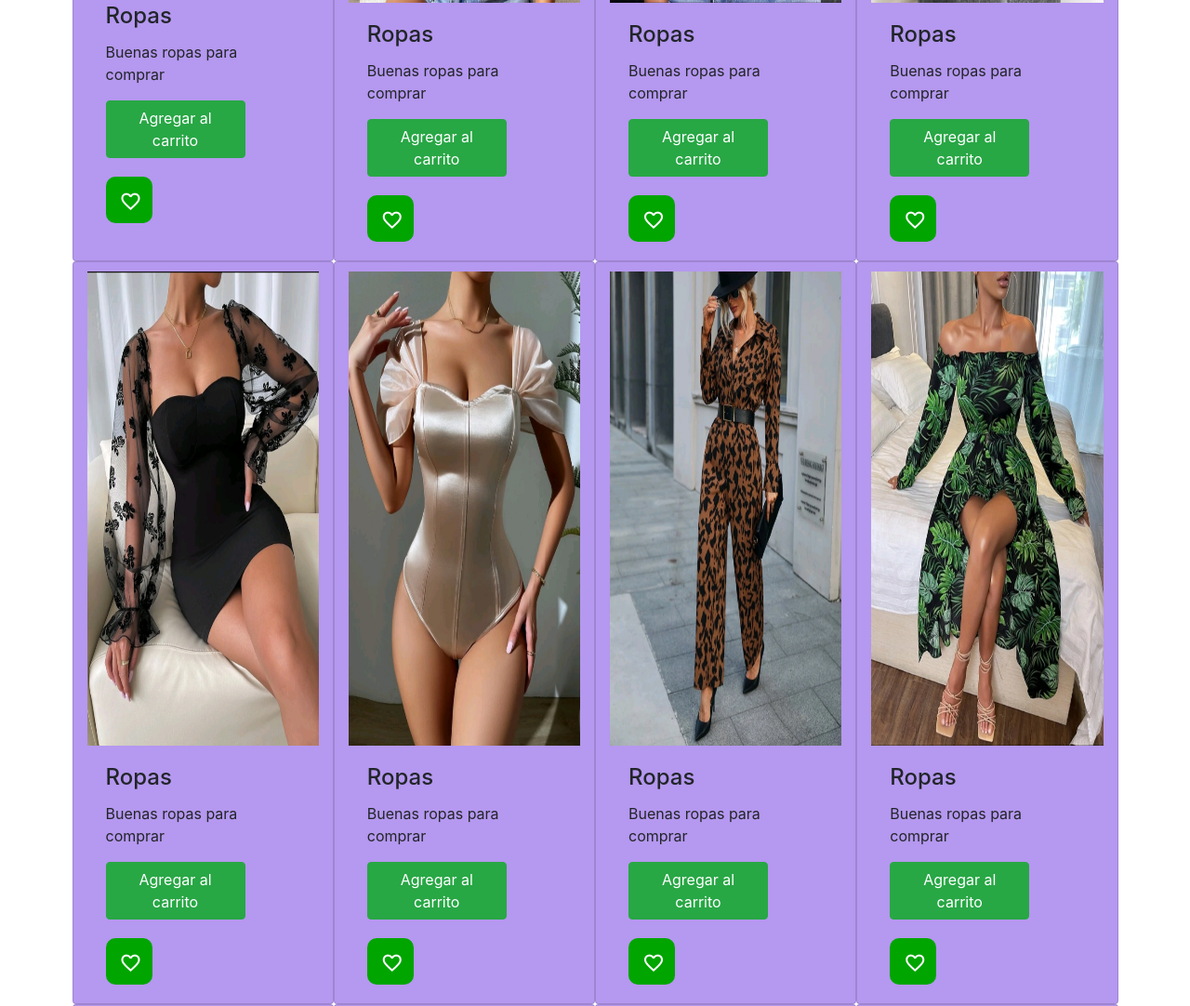
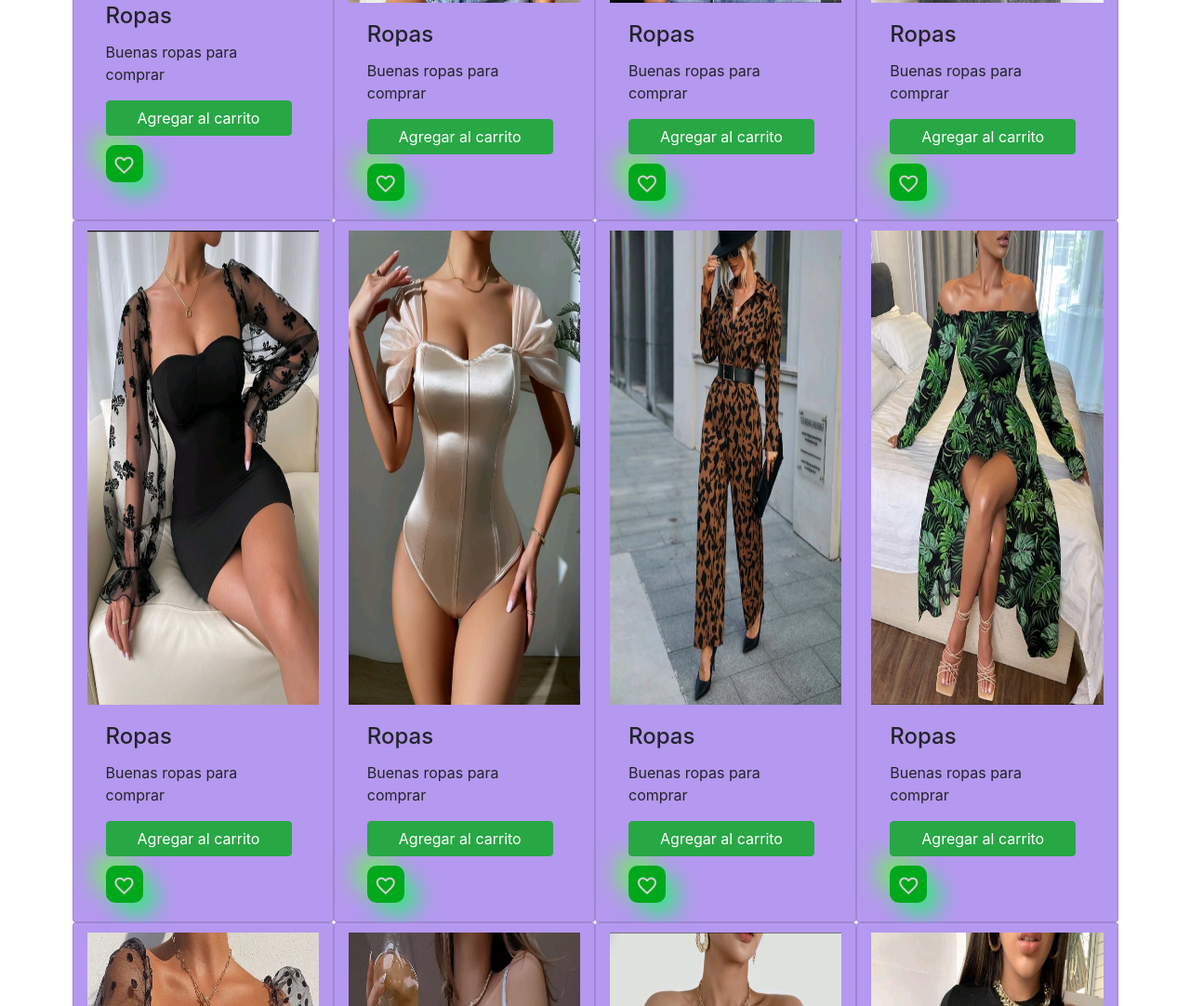
Before and after one commit to Asgaroht/SoulStore---Alex-Mendoza, a plain HTML site: page Paginas/ropa.html in a window 1280 px wide. Shown: the part 912-1994 px from the top of the page at 93% size. Drawn offline with nearby package versions, Linux system fonts and the light colour scheme.

Commit message:
V4 pulido de animaciones en paginas de ventas

```diff
--- a/CSS/Style.css
+++ b/CSS/Style.css
@@ -204,18 +204,33 @@ main h2{
     color: #3D348B;
 }
 .btn-success{
-    width: 150px;
-    display: inline-block;
-    margin-bottom: 20px;
+    width: 200px;
+    margin-bottom: 10px;
     margin-right: 10px;
 }
-.favorite{
-    background-color: rgb(0, 165, 0);
+.icono{
+    display: grid;
+    justify-content: center;
+    width: 1em;
+    height: 1em;
+    color: rgb(207, 207, 207);
+    font-size: 2.5em;
+    padding: 10px;
     border-radius: 10px;
-    padding: 15px;
-    width: 50px;
-    height: 50px;
-    color: white;
+    background: #00a81c;
+    box-shadow: 12px 12px 24px #36e980, -12px -12px 24px #73e969;
+}
+.corazon:hover{
+    color: rgb(183, 0, 255);
+    cursor: pointer;
+}
+.corazon:active{
+    transform: scale(1.15);
+    transition: box-shadow .3s, transform 6s cubic-bezier(.5,4,1,2);
+    box-shadow: inset -2px -2px 8px rgb(72, 255, 0),
+    inset -2px -2px 12px rgba(39, 194, 0, 0.5),
+    inset 2px 2px 4px rgba(27, 114, 1, 0.1),
+    inset 2px 2px 8px rgba(0,0,0, 0.15);
 }
 /*Pagina Ubicanos*/
 .Ubicanos h3{
--- a/Paginas/ropa.html
+++ b/Paginas/ropa.html
@@ -47,9 +47,10 @@
                         <h4 class="card-title">Ropas</h4>
                         <pclass="card-text">Buenas ropas para comprar</p>
                         <a href="#" class="btn btn-success"> Agregar al carrito </a>
-                        <span class="material-symbols-outlined favorite">
+                        <div class="corazon icono"><span class="material-symbols-outlined">
                           favorite
                           </span>
+                        </div>
                     </div>
                   </div>
                   <div class="card col-12 col-sm-6 col-lg-4 col-xl-3" style="background-color:#b598ef">
@@ -58,9 +59,10 @@
                         <h4 class="card-title">Ropas</h4>
                         <pclass="card-text">Buenas ropas para comprar</p>
                         <a href="#" class="btn btn-success"> Agregar al carrito </a>
-                        <span class="material-symbols-outlined favorite">
+                        <div class="corazon icono"><span class="material-symbols-outlined">
                           favorite
                           </span>
+                        </div>
                     </div>
                   </div>
                   <div class="card col-12 col-sm-6 col-lg-4 col-xl-3" style="background-color:#b598ef">
@@ -69,9 +71,10 @@
                         <h4 class="card-title">Ropas</h4>
                         <pclass="card-text">Buenas ropas para comprar</p>
                         <a href="#" class="btn btn-success"> Agregar al carrito </a>
-                        <span class="material-symbols-outlined favorite">
+                        <div class="corazon icono"><span class="material-symbols-outlined">
                           favorite
                           </span>
+                        </div>
                     </div>
                   </div>
                   <div class="card col-12 col-sm-6 col-lg-4 col-xl-3" style="background-color:#b598ef">
@@ -80,9 +83,10 @@
                         <h4 class="card-title">Ropas</h4>
                         <pclass="card-text">Buenas ropas para comprar</p>
                         <a href="#" class="btn btn-success"> Agregar al carrito </a>
-                        <span class="material-symbols-outlined favorite">
+                        <div class="corazon icono"><span class="material-symbols-outlined">
                           favorite
                           </span>
+                        </div>
                     </div>
                   </div>
                   <div class="card col-12 col-sm-6 col-lg-4 col-xl-3" style="background-color:#b598ef">
@@ -91,9 +95,10 @@
                         <h4 class="card-title">Ropas</h4>
                         <pclass="card-text">Buenas ropas para comprar</p>
                         <a href="#" class="btn btn-success"> Agregar al carrito </a>
-                        <span class="material-symbols-outlined favorite">
+                        <div class="corazon icono"><span class="material-symbols-outlined">
                           favorite
                           </span>
+                        </div>
                     </div>
                   </div>
                   <div class="card col-12 col-sm-6 col-lg-4 col-xl-3" style="background-color:#b598ef">
@@ -102,9 +107,10 @@
                         <h4 class="card-title">Ropas</h4>
                         <pclass="card-text">Buenas ropas para comprar</p>
                         <a href="#" class="btn btn-success"> Agregar al carrito </a>
-                        <span class="material-symbols-outlined favorite">
+                        <div class="corazon icono"><span class="material-symbols-outlined">
                           favorite
                           </span>
+                        </div>
                     </div>
                   </div>
                   <div class="card col-12 col-sm-6 col-lg-4 col-xl-3" style="background-color:#b598ef">
@@ -113,9 +119,10 @@
                         <h4 class="card-title">Ropas</h4>
                         <pclass="card-text">Buenas ropas para comprar</p>
                         <a href="#" class="btn btn-success"> Agregar al carrito </a>
-                        <span class="material-symbols-outlined favorite">
+                        <div class="corazon icono"><span class="material-symbols-outlined">
                           favorite
                           </span>
+                        </div>
                     </div>
                   </div>
                   <div class="card col-12 col-sm-6 col-lg-4 col-xl-3" style="background-color:#b598ef">
@@ -124,9 +131,10 @@
                         <h4 class="card-title">Ropas</h4>
                         <pclass="card-text">Buenas ropas para comprar</p>
                         <a href="#" class="btn btn-success"> Agregar al carrito </a>
-                        <span class="material-symbols-outlined favorite">
+                        <div class="corazon icono"><span class="material-symbols-outlined">
                           favorite
                           </span>
+                        </div>
                     </div>
                   </div>
                   <div class="card col-12 col-sm-6 col-lg-4 col-xl-3" style="background-color:#b598ef">
@@ -135,9 +143,10 @@
                         <h4 class="card-title">Ropas</h4>
                         <pclass="card-text">Buenas ropas para comprar</p>
                         <a href="#" class="btn btn-success"> Agregar al carrito </a>
-                        <span class="material-symbols-outlined favorite">
+                        <div class="corazon icono"><span class="material-symbols-outlined">
                           favorite
                           </span>
+                        </div>
                     </div>
                   </div>
                   <div class="card col-12 col-sm-6 col-lg-4 col-xl-3" style="background-color:#b598ef">
@@ -146,9 +155,10 @@
                         <h4 class="card-title">Ropas</h4>
                         <pclass="card-text">Buenas ropas para comprar</p>
                         <a href="#" class="btn btn-success"> Agregar al carrito </a>
-                        <span class="material-symbols-outlined favorite">
+                        <div class="corazon icono"><span class="material-symbols-outlined">
                           favorite
                           </span>
+                        </div>
                     </div>
                   </div>
                   <div class="card col-12 col-sm-6 col-lg-4 col-xl-3" style="background-color:#b598ef">
@@ -157,9 +167,10 @@
                         <h4 class="card-title">Ropas</h4>
                         <pclass="card-text">Buenas ropas para comprar</p>
                         <a href="#" class="btn btn-success"> Agregar al carrito </a>
-                        <span class="material-symbols-outlined favorite">
+                        <div class="corazon icono"><span class="material-symbols-outlined">
                           favorite
                           </span>
+                        </div>
                     </div>
                   </div>
                   <div class="card col-12 col-sm-6 col-lg-4 col-xl-3" style="background-color:#b598ef">
@@ -168,9 +179,10 @@
                         <h4 class="card-title">Ropas</h4>
                         <pclass="card-text">Buenas ropas para comprar</p>
                         <a href="#" class="btn btn-success"> Agregar al carrito </a>
-                        <span class="material-symbols-outlined favorite">
+                        <div class="corazon icono"><span class="material-symbols-outlined">
                           favorite
                           </span>
+                        </div>
                     </div>
                   </div>
               </div>
```
Also changed, not shown: Paginas/accesorios.html (+24 -12 lines). Lines whose indentation alone changed are shown as unchanged.
